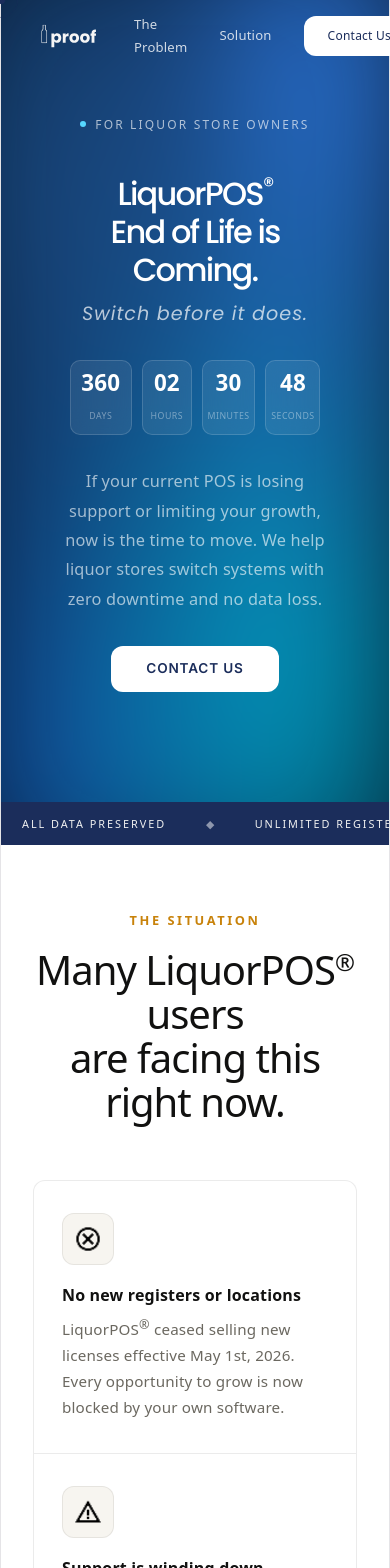
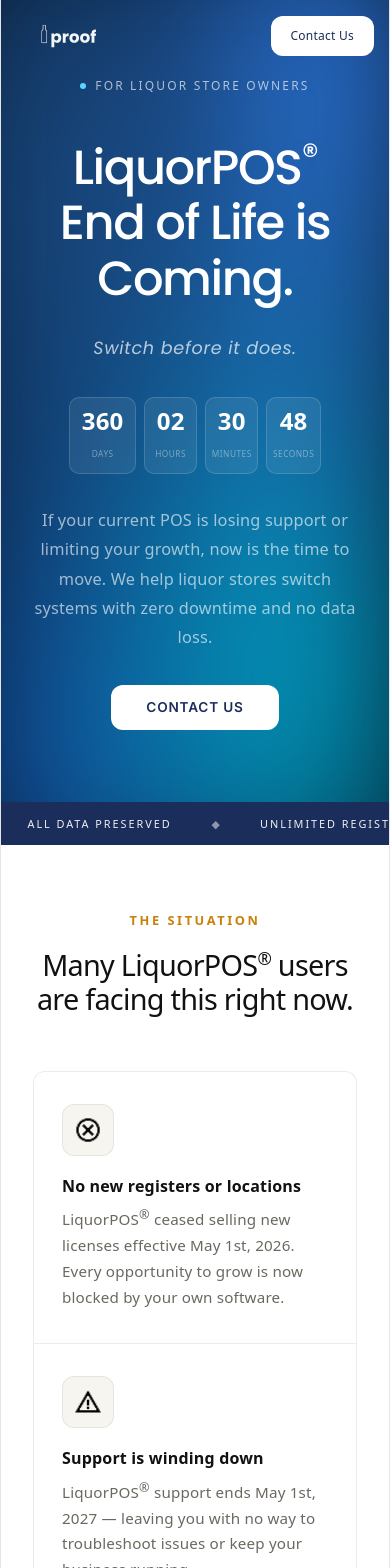
Before and after one commit to Dianna-jupiterpay/getproofPOS, a React (Vite) app in the folder website/: page / in a window 390 px wide. Shown: the top 1568 px of the page. Built offline with nearby package versions, Linux system fonts and the light colour scheme.

Commit message:
g misplaced, some mobile designs

```diff
--- a/website/package.json
+++ b/website/package.json
@@ -10,6 +10,7 @@
     "preview": "vite preview"
   },
   "dependencies": {
+    "framer-motion": "^12.38.0",
     "react": "^19.2.5",
     "react-dom": "^19.2.5"
   },
--- a/website/src/App.jsx
+++ b/website/src/App.jsx
@@ -91,12 +91,14 @@
   </svg>
 );
 /* ─── REVEAL HOOK ─── */
-function useReveal(threshold = 0.15) {
+function useReveal(threshold = 0.08) {
   const ref = useRef(null);
   const [visible, setVisible] = useState(false);
   useEffect(() => {
     const el = ref.current;
     if (!el) return;
+    // small delay so elements above the fold don't skip the animation
+    const timer = setTimeout(() => {
       const obs = new IntersectionObserver(
         ([entry]) => {
           if (entry.isIntersecting) {
@@ -108,6 +110,8 @@
       );
       obs.observe(el);
       return () => obs.disconnect();
+    }, 100);
+    return () => clearTimeout(timer);
   }, [threshold]);
   return [ref, visible];
 }
@@ -158,13 +162,14 @@
 
         <h1 className="hero__headline">
           <span className="wm">
+            <div className="hero_title">
             <span
               className={`wm-inner${loaded ? " loaded" : ""}`}
               style={{ transitionDelay: "0.2s" }}
             >
               LiquorPOS<sup className="reg" style={{ fontSize: '0.7em', fontWeight: 8 }}>®</sup> <br />
               End of Life is Coming.
-            </span>
+            </span></div>
           </span>
 
           <br />
@@ -259,22 +264,21 @@
   <section id="problem" className="section section--light">
     <div className="section-frame">
       <div className="container">
-        <div
-          ref={secRef}
-          className={`prob-block rev${secVis ? " vis" : ""}`}
-        >
-          {/* Header */}
-          <div className="prob-block__header">
+        <div className="prob-block">
+          <div ref={secRef} className={`prob-block__header rev${secVis ? " vis" : ""}`}>
             <p className="section__label">The Situation</p>
             <h2 className="prob-block__headline">
-              Many LiquorPOS<sup className="reg" style={{ fontSize: '0.6em' }}>®</sup>  users<br />are facing this right now.
+              Many LiquorPOS<sup className="reg" style={{ fontSize: '0.6em' }}>®</sup> users<br />are facing this right now.
             </h2>
           </div>
 
-          {/* Bordered grid */}
           <div className="prob-grid">
             {cards.map((c, i) => (
-              <div key={i} className="prob-text-cell">
+              <div
+                key={i}
+                className={`prob-text-cell rev${secVis ? " vis" : ""}`}
+                style={{ transitionDelay: secVis ? `${0.15 + i * 0.12}s` : "0s" }}
+              >
                 <div className="prob-icon-box">{c.icon}</div>
                 <h3 className="prob-text-cell__title">{c.title}</h3>
                 <p className="prob-text-cell__desc">{c.desc}</p>
@@ -330,17 +334,12 @@
       desc: "Not a chatbot. Not a ticket queue. Real people who understand liquor store operations.",
     },
   ];
-
 return (
   <section id="solution" className="section section--alt">
     <div className="container">
-        <div
-          ref={secRef}
-          className={`sol-block rev${secVis ? " vis" : ""}`}
-        >
+      <div className="sol-block">
         <div className="sol-block__inner">
-            {/* Left panel */}
-            <div className="sol-left">
+          <div ref={secRef} className={`sol-left rev${secVis ? " vis" : ""}`}>
             <div>
               <p className="section__label">The Solution</p>
               <h2 className="sol-left__headline">
@@ -351,13 +350,15 @@
                 zero downtime, all your data intact, and a team that actually picks up the phone.
               </p>
             </div>
-
           </div>
 
-            {/* Right 2×2 card grid */}
           <div className="sol-cards">
             {features.map((f, i) => (
-                <div key={i} className="sol-card">
+              <div
+                key={i}
+                className={`sol-card rev${secVis ? " vis" : ""}`}
+                style={{ transitionDelay: secVis ? `${0.2 + i * 0.1}s` : "0s" }}
+              >
                 <div className="sol-card__icon">{f.icon}</div>
                 <h3 className="sol-card__title">{f.title}</h3>
                 <p className="sol-card__desc">{f.desc}</p>
--- a/website/src/contact.css
+++ b/website/src/contact.css
@@ -328,26 +328,7 @@
 }
 
 
-/* ─── RESPONSIVE ─── */
-@media (max-width: 900px) {
-  .contact-section {
-    padding: 4rem 2rem;
-  }
 
-  .contact-inner {
-    grid-template-columns: 1fr;
-    gap: 3rem;
-  }
-
-  .cf-row {
-    grid-template-columns: 1fr;
-  }
-
-  .cf-footer-badges {
-    flex-direction: column;
-    gap: 0.6rem;
-  }
-}
 
 .contact-checklist__item {
   display: flex;
@@ -378,3 +359,39 @@
   margin-bottom: 0.75rem;
   font-size: 2.5rem; /* fallback if image fails */
 }
+
+
+
+@media (max-width: 900px) {
+  .contact-section {
+    padding: 4rem 2rem;
+  }
+
+  .contact-inner {
+    grid-template-columns: 1fr;
+    gap: 3rem;
+  }
+
+  .cf-row {
+    grid-template-columns: 1fr;
+  }
+
+  .cf-footer-badges {
+    flex-direction: column;
+    gap: 0.6rem;
+  }
+}
+
+@media (max-width: 768px) {
+  .contact-section {
+    padding: 2.5rem 1.25rem;   /* tighter on mobile */
+  }
+
+  .contact-card {
+    padding: 1.5rem 1.25rem;
+  }
+
+  .contact-card__title {
+    font-size: 1.25rem;
+  }
+}
--- a/website/src/problem.css
+++ b/website/src/problem.css
@@ -6,11 +6,6 @@
 .section-frame {
   width: 100%;
 }
-
-/* ═══════════════════════════════════════════
-   PROBLEM SECTION
-   ═══════════════════════════════════════════ */
-
 .prob-block {
   width: 100%;
 }
@@ -379,4 +374,11 @@
   .sol-card {
     border-right: none;
   }
+  .prob-block__headline {
+  font-size: clamp(1.8rem, 3vw, 2rem);
+  line-height: 1.15;
+  letter-spacing: -0.025em;
+  color: var(--ink);
+
 }
+}
--- a/website/src/style.css
+++ b/website/src/style.css
@@ -126,7 +126,7 @@
 .section { padding: 4rem 0; }
 .section--light  { background: var(--surface); }
 .section--alt    { background: var(--surface); }
-.section--form   { padding: 6rem 2rem; display: flex; justify-content: center; }
+.section--form   { padding: 4rem 2rem; display: flex; justify-content: center; }
 
 .section__label {
   font-size: 0.8rem;
@@ -253,7 +253,7 @@
   display: flex;
   align-items: center;
   justify-content: center;
-  padding: 1rem  4rem;
+  padding: 1rem 4rem;
   background: #050d1a;
 }
 
@@ -266,7 +266,6 @@
 .hero__mesh {
   position: absolute;
   inset: 0;
-
   background:
     radial-gradient(at 15% 25%, rgb(27, 79, 138) 0%, transparent 50%),
     radial-gradient(at 85% 15%, rgb(47, 128, 237) 0%, transparent 50%),
@@ -298,7 +297,6 @@
   display: inline-flex;
   align-items: center;
   gap: 0.55rem;
-
   margin-bottom: 1rem;
   font-size: 0.75rem;
   font-weight: 500;
@@ -329,7 +327,6 @@
   letter-spacing: -0.055em;
   color: #ffffff;
   margin-bottom: 2rem;
-
 }
 
 .hero__headline em {
@@ -343,7 +340,6 @@
   max-width: 800px;
   margin: 2rem auto 2rem;
   font-size: 1.02rem;
-
   line-height: 1.8;
   color: rgba(255, 255, 255, 0.62);
   opacity: 0;
@@ -405,8 +401,8 @@
   padding: 0.6rem 0;
   overflow: hidden;
   white-space: nowrap;
+}
 
-}
 .ticker__track {
   display: inline-flex;
   animation: tick 32s linear infinite;
@@ -702,7 +698,7 @@
 /* ─── FOOTER ─── */
 .footer {
   background: var(--ink);
-  padding: 2rem 4rem;
+  padding: 0.6rem 4rem;
   display: flex;
   align-items: center;
   justify-content: space-between;
@@ -727,94 +723,67 @@
   letter-spacing: 0.04em;
 }
 
-
-
-  .hero__headline{
-    font-family: 'Poppins', system-ui, sans-serif;
-    line-height: 1.2;
-  }
-
-
-  .time-box{
-    padding: .5rem .5rem;
-  }
-  .time-box span{
-    font-size: 2rem;
-    min-width: 50px;
-    padding: 8px 12px;
-
-}
-
+/* ─── LOGO ─── */
 .nav__logo-img {
   width: 250px;
   height: auto;
   display: block;
   object-fit: contain;
   transition: filter 220ms ease;
-}
-
-/* Default transparent navbar */
-.nav__logo-img {
+  /* White version for transparent nav */
   filter: brightness(0) saturate(100%) invert(96%) sepia(7%) saturate(138%) hue-rotate(186deg) brightness(115%) contrast(92%);
 }
 
-/* Stuck navbar */
 .nav--stuck .nav__logo-img {
   filter: none;
 }
 
-.footer {
-  background: var(--ink);
-  padding: 0.6rem 4rem;  /* was 2rem 4rem */
-  display: flex;
-  align-items: center;
-  justify-content: space-between;
-}
 .footer .nav__logo-img {
   width: 175px;
 }
+
+/* ─── SCROLL ANCHORS ─── */
 #problem,
 #solution {
   scroll-margin-top: 24px;
 }
 
-/* ─── MOBILE FIXES ─── */
-@media (max-width: 768px) {
-
-  /* ── Hero headline: LiquorPOS line bigger, em line smaller ── */
+/* ─── HERO HEADLINE (desktop override) ─── */
 .hero__headline {
-    font-size: clamp(2rem, 8vw, 3.2rem);
+  font-family: 'Poppins', system-ui, sans-serif;
+  line-height: 1.2;
 }
 
-  .hero__headline em {
-    font-size: 1.2rem;
-    letter-spacing: 0.05em;
-  }
-
-  /* ── Countdown: shrink numbers so they fit ── */
-  .countdown {
-    gap: 10px;
-  }
-
+/* ─── COUNTDOWN (desktop override) ─── */
 .time-box {
-    padding: 0.4rem 0.3rem;
-    border-radius: 10px;
+  padding: .5rem .5rem;
 }
 
 .time-box span {
-    font-size: 1.4rem;
-    min-width: 36px;
-    padding: 4px 6px;
+  font-size: 2rem;
+  min-width: 50px;
+  padding: 8px 12px;
 }
 
-  .time-box label {
-    font-size: 0.55rem;
-    letter-spacing: 0.5px;
+/* ═══════════════════════════════════════════
+   MOBILE & TOUCH
+   ═══════════════════════════════════════════ */
+
+/* Hide custom cursor entirely on touch devices */
+@media (hover: none), (pointer: coarse) {
+  .cur-el { display: none !important; }
+  body, a, button, input, select { cursor: auto !important; }
 }
 
-  /* ── Nav: pull logo left, fix CTA button ── */
+@media (max-width: 768px) {
+
+  /* ── Nav: hide Problem/Solution links, keep logo + CTA ── */
   .nav {
     padding: 0 1rem;
+  }
+
+  .nav__link {
+    display: none;
   }
 
   .nav__logo {
@@ -823,23 +792,104 @@
 
   .nav__logo-img {
     width: 130px;
+    margin-left: -12px;
   }
 
   .nav__cta {
     white-space: nowrap;
-    padding: 0.55rem 1.5rem;
+    padding: 0.55rem 1.25rem;
     font-size: 0.75rem;
   }
 
-  /* ── Problem headline: smaller font ── */
+  /* ── Hero headline: large, clean, fluid ── */
+  .hero__headline {
+    font-size: clamp(2.4rem, 9vw, 3.2rem);
+    line-height: 1.15;
+    letter-spacing: -0.03em;
+  }
+
+  .hero__headline em {
+    font-size: clamp(1.1rem, 4.5vw, 1.4rem);
+    letter-spacing: 0.04em;
+    display: block;
+    margin-top: 0.3rem;
+  }
+
+  /* ── Countdown: compact ── */
+  .countdown {
+    gap: 8px;
+  }
+
+  .time-box {
+    padding: 0.45rem 0.35rem;
+    border-radius: 10px;
+  }
+
+  .time-box span {
+    font-size: 1.5rem;
+    min-width: 38px;
+    padding: 4px 6px;
+  }
+
+  .time-box label {
+    font-size: 0.52rem;
+    letter-spacing: 0.5px;
+  }
+
+  /* ── Problem headline ── */
   .prob-block__headline {
-    font-size: clamp(1.3rem, 5vw, 1.8rem);
+    font-size: clamp(1.5rem, 6vw, 2rem);
+  }
+
+  /* ── Solution left-panel headline ── */
+  .sol-left__headline {
+    font-size: clamp(1.4rem, 5.5vw, 1.9rem);
+  }
+
+  /* ── Contact / form section ── */
+  .section--form {
+    padding: 3rem 1rem;
+  }
+
+  .form-panel {
+    padding: 1.5rem 1.25rem;
+  }
+
+  .form-panel__header {
+    margin-bottom: 1.25rem;
+  }
+
+  .form-panel__title {
+    font-size: clamp(1.3rem, 5vw, 1.7rem);
+  }
+
+  /* ── Field rows: stack on small screens ── */
+  .field-row {
+    grid-template-columns: 1fr;
+  }
+
+  /* ── Footer ── */
+  .footer {
+    padding: 0.75rem 1rem;
+    flex-direction: column;
+    gap: 0.5rem;
+    text-align: center;
+  }
+
+  .footer .nav__logo-img {
+    width: 120px;
+  }
+
+.hero {
+  padding: 1rem 2rem;
+}
+
+.hero__headline{
+  font-size: 3rem;
 }
 }
 
-@media (max-width: 768px) {
-  .nav__logo-img {
-    width: 130px;
-    margin-left: -12px; /* nudges logo further left by trimming SVG padding */
+.hero_title{
+  overflow: visible;
+  padding:4px;
 }
-}
```
Also changed, not shown: 1 other file (tests, documents, lock files or other folders). Lines whose indentation alone changed are shown as unchanged.
